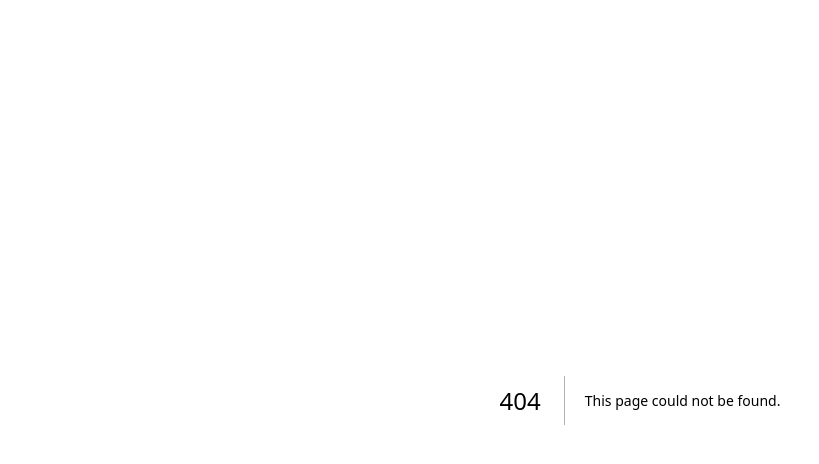
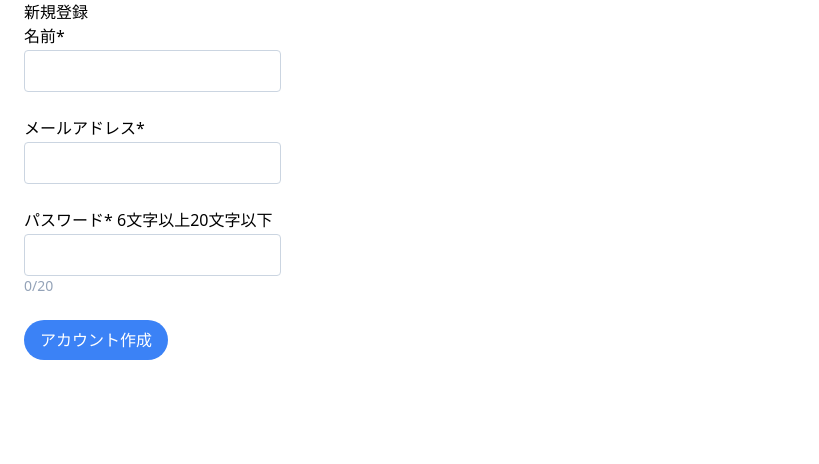
Before and after one commit to renbowroad/carelab_store_app, a Next.js app: page /signup in a window 1280 px wide. Before the commit this address had no page. Shown: the top 464 px of the page, without its empty margins (0-819 px from the left). Built offline with nearby package versions, Linux system fonts and the light colour scheme.

Commit message:
サインアップフォームと機能追加

```diff
--- a/firebase/client.ts
+++ b/firebase/client.ts
@@ -1,6 +1,7 @@
 // Import the functions you need from the SDKs you need
 import { initializeApp, getApps } from "firebase/app";
 import { getAuth } from "firebase/auth";
+import { getFirestore } from "firebase/firestore";
 // TODO: Add SDKs for Firebase products that you want to use
 // https://firebase.google.com/docs/web/setup#available-libraries
 
@@ -22,3 +23,4 @@ if (!getApps()?.length) {
 }
 
 export const auth = getAuth();
+export const db = getFirestore();
--- a/package.json
+++ b/package.json
@@ -13,6 +13,7 @@
     "@types/node": "18.11.18",
     "@types/react": "18.0.26",
     "@types/react-dom": "18.0.10",
+    "classnames": "^2.3.2",
     "eslint": "8.31.0",
     "eslint-config-next": "13.1.1",
     "firebase": "^9.15.0",
@@ -20,9 +21,11 @@
     "next": "13.1.1",
     "react": "18.2.0",
     "react-dom": "18.2.0",
+    "react-hook-form": "^7.41.5",
     "typescript": "4.9.4"
   },
   "devDependencies": {
+    "@tailwindcss/forms": "^0.5.3",
     "autoprefixer": "^10.4.13",
     "postcss": "^8.4.20",
     "tailwindcss": "^3.2.4"
--- /dev/null
+++ b/pages/signup.tsx
@@ -0,0 +1,145 @@
+import classNames from "classnames";
+import { firestore } from "firebase-admin";
+import { createUserWithEmailAndPassword } from "firebase/auth";
+import { addDoc, collection, doc } from "firebase/firestore";
+import router from "next/router";
+import { useState } from "react";
+import { useForm } from "react-hook-form";
+import Button from "../components/button";
+import { auth, db } from "../firebase/client";
+
+type User = {
+  name: string;
+  email: string;
+  password: string;
+};
+
+const Signup = () => {
+  const [email, setEmail] = useState<string>();
+  const [password, setPassword] = useState<string>();
+
+  const {
+    register,
+    handleSubmit,
+    watch,
+    formState: { errors },
+  } = useForm<User>();
+
+  const submit = (data: User) => {
+    SingUp(data.name, data.email, data.password);
+  };
+
+  const SingUp = (name: string, email: string, password: string) => {
+    createUserWithEmailAndPassword(auth, email, password).then((result) => {
+      const user = result.user;
+      console.log(user);
+      if (user) {
+        const usersRef = collection(db, "users");
+        const documentRef = addDoc(usersRef, {
+          name: name,
+          email: email,
+          password: password,
+        })
+          .then(() => {
+            console.log(documentRef);
+          })
+          .catch(() => alert("エラーが発生しました"));
+      }
+      router.push("/");
+    });
+  };
+
+  return (
+    <div className="container">
+      <h1>新規登録</h1>
+      <form onSubmit={handleSubmit(submit)} className="space-y-6">
+        <div>
+          <label className="block mb-0.5" htmlFor="name">
+            名前*
+          </label>
+          <input
+            className={classNames(
+              "rounded border",
+              errors.name ? "border-red-500" : "border-slate-300"
+            )}
+            autoComplete="name"
+            {...register("name", {
+              required: "必須項目です",
+              maxLength: {
+                value: 50,
+                message: "最大50文字です",
+              },
+            })}
+            type="text"
+            id="name"
+          />
+          {errors.name && (
+            <p className="text-red-500">{errors.name?.message}</p>
+          )}
+        </div>
+
+        <div>
+          <label className="block mb-0.5" htmlFor="email">
+            メールアドレス*
+          </label>
+          <input
+            className={classNames(
+              "rounded border",
+              errors.email ? "border-red-500" : "border-slate-300"
+            )}
+            autoComplete="email"
+            {...register("email", {
+              required: "必須項目です",
+              maxLength: {
+                value: 50,
+                message: "最大50文字です",
+              },
+            })}
+            type="email"
+            id="email"
+            onChange={(e) => {
+              setEmail(e.target.value);
+            }}
+          />
+          {errors.email && (
+            <p className="text-red-500">{errors.email?.message}</p>
+          )}
+        </div>
+
+        <div>
+          <label className="block mb-0.5" htmlFor="password">
+            パスワード* 6文字以上20文字以下
+          </label>
+          <input
+            className={classNames(
+              "rounded border",
+              errors.password ? "border-red-500" : "border-slate-300"
+            )}
+            {...register("password", {
+              required: "必須項目です",
+              maxLength: {
+                value: 20,
+                message: "最大20文字です",
+              },
+            })}
+            type="password"
+            id="password"
+            onChange={(e) => {
+              setPassword(e.target.value);
+            }}
+          />
+          <p className="text-sm text-slate-400">
+            {watch("password")?.length || 0}/20
+          </p>
+          {errors.password && (
+            <p className="text-red-500">{errors.password?.message}</p>
+          )}
+        </div>
+
+        <Button>アカウント作成</Button>
+      </form>
+    </div>
+  );
+};
+
+export default Signup;
--- a/tailwind.config.js
+++ b/tailwind.config.js
@@ -6,6 +6,13 @@ module.exports = {
   ],
   theme: {
     extend: {},
+    container: {
+      center: true,
+      padding: {
+        DEFAULT: "16px",
+        md: "24px",
+      },
+    },
   },
-  plugins: [],
+  plugins: [require("@tailwindcss/forms")],
 };
```
Also changed, not shown: 1 other file (tests, documents, lock files or other folders).
